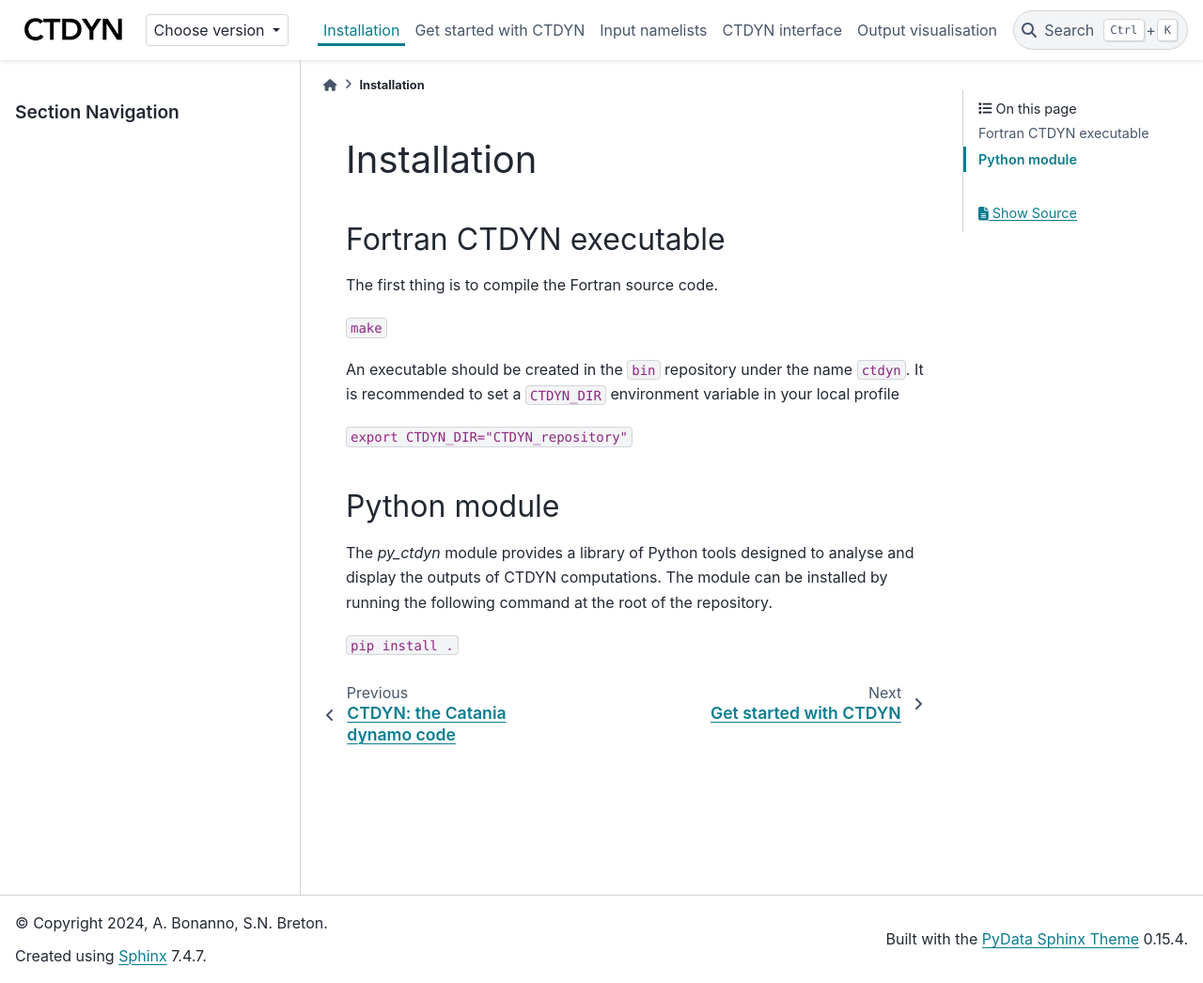
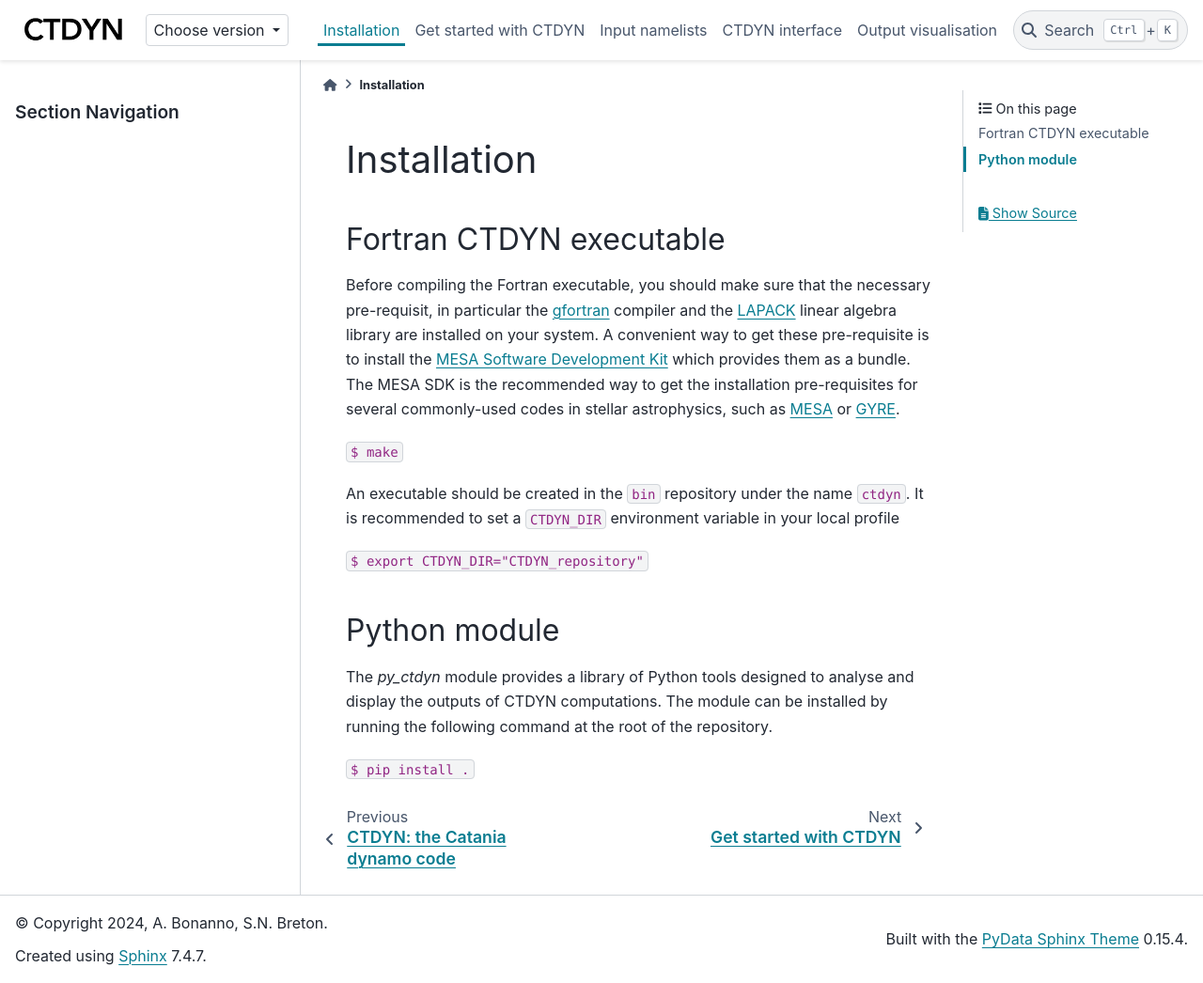
Before and after one commit to sybreton/CTDYN, a Sphinx documentation site: the page built from docs/source/usage/installation/installation.rst, in a window 1280 px wide and 1046 px high. Shown: the whole window at 94% size. Built offline with Sphinx 7.4.7 and the PyData theme 0.15.4, drawn with Linux system fonts in a browser that asks for light colours.

```diff
--- a/docs/source/usage/installation/installation.rst
+++ b/docs/source/usage/installation/installation.rst
@@ -4,15 +4,22 @@ Installation
 Fortran CTDYN executable
 -------------------------
 
-The first thing is to compile the Fortran source code.
+Before compiling the Fortran executable, you should make sure that the
+necessary pre-requisit, in particular the `gfortran <https://gcc.gnu.org/fortran/>`_
+compiler and the `LAPACK <https://www.netlib.org/lapack/>`_ linear algebra library
+are installed on your system. A convenient way to get these pre-requisite is to
+install the `MESA Software Development Kit <http://user.astro.wisc.edu/~townsend/static.php?ref=mesasdk>`_
+which provides them as a bundle. The MESA SDK is the recommended way to get the
+installation pre-requisites for several commonly-used codes in stellar astrophysics,
+such as `MESA <https://docs.mesastar.org/>`_ or `GYRE <https://gyre.readthedocs.io/>`_.
 
-``make``
+``$ make``
 
 An executable should be created in the ``bin`` repository under the name
 ``ctdyn``. It is recommended to set a ``CTDYN_DIR`` environment variable
 in your local profile
 
-``export CTDYN_DIR="CTDYN_repository"``
+``$ export CTDYN_DIR="CTDYN_repository"``
 
 Python module
 --------------
@@ -21,4 +28,4 @@ The *py_ctdyn* module provides a library of Python tools designed to analyse
 and display the outputs of CTDYN computations. The module can be installed by
 running the following command at the root of the repository.
 
-``pip install .``
+``$ pip install .``
```
Also changed, not shown: README.md (+9 -4 lines).
